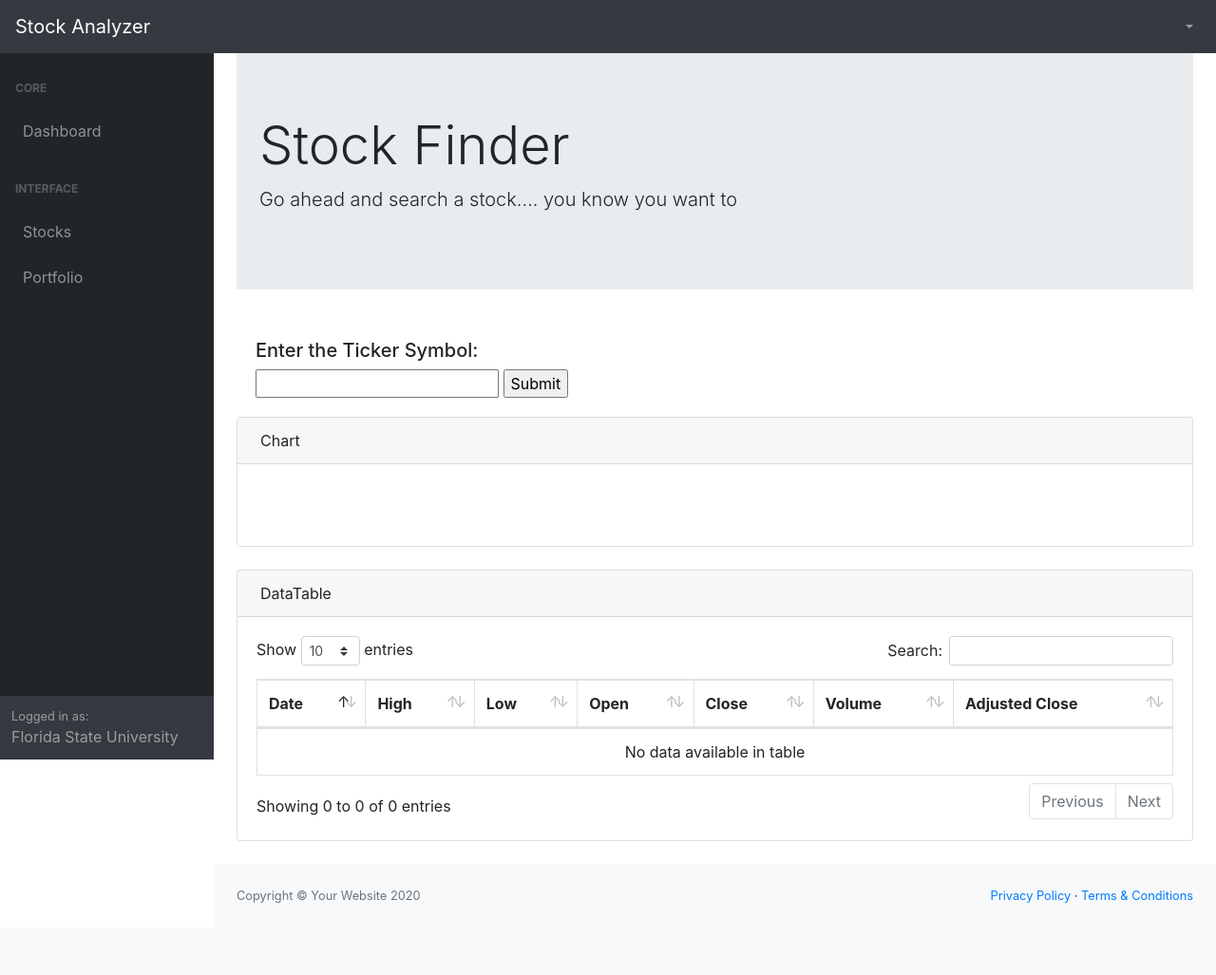
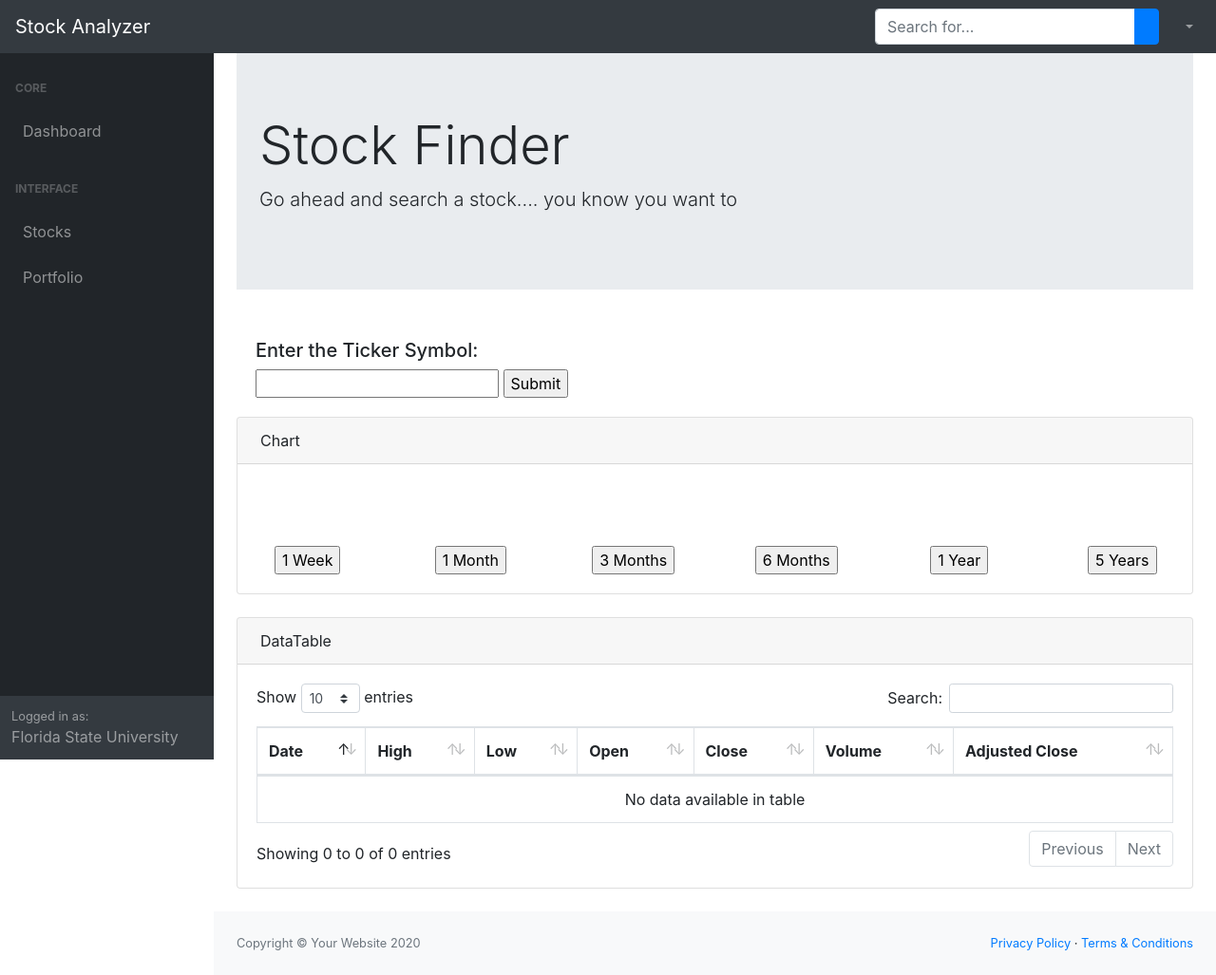
Before and after one commit to am16br/COP4521, a Flask app: template Website/templates/stock.html in a window 1280 px wide. Shown: the whole page at 95% size. Before the commit the page ends 951 px from the top, so only its background shows below. Run offline with Flask 2, Linux system fonts and the light colour scheme; the template is opened without the code that fills it, so the values that code supplies are empty; some libraries are stand-ins or nearby versions.

Commit message:
Update stock.html

```diff
--- a/Website/templates/stock.html
+++ b/Website/templates/stock.html
@@ -19,8 +19,14 @@
             <a class="navbar-brand" href="index">Stock Analyzer</a>
             <button class="btn btn-link btn-sm order-1 order-lg-0" id="sidebarToggle" href="#"><i class="fas fa-bars"></i></button>
             <!-- Navbar Search-->
-            <div class="input-group">
-            </div>
+            <form class="d-none d-md-inline-block form-inline ml-auto mr-0 mr-md-3 my-2 my-md-0">
+                <div class="input-group">
+                    <input class="form-control" type="text" placeholder="Search for..." aria-label="Search" aria-describedby="basic-addon2" />
+                    <div class="input-group-append">
+                        <button class="btn btn-primary" type="button"><i class="fas fa-search"></i></button>
+                    </div>
+                </div>
+            </form>
             <!-- Navbar-->
             <ul class="navbar-nav ml-auto ml-md-0">
                 <li class="nav-item dropdown">
@@ -29,7 +35,7 @@
                         <a class="dropdown-item" href="#">Settings</a>
                         <a class="dropdown-item" href="#">Activity Log</a>
                         <div class="dropdown-divider"></div>
-                        <a class="dropdown-item" href="login">Logout</a>
+                        <a class="dropdown-item" href="login.html">Logout</a>
                     </div>
                 </li>
             </ul>
@@ -147,6 +153,28 @@
                                                 });
                                             }
                                         </script>
+                                        <form action="{{url_for('stock')}}" method='post'>    <!--form sends data to app.py to be added to db-->
+                                            <div class="row" style="margin-bottom: 20px;">
+                                                <div class="col" style="text-align: center;">
+                                                    <input type="submit" name="1" value="1 Week">
+                                                </div>
+                                                <div class="col" style="text-align: center;">
+                                                    <input type="submit" name="1" value="1 Month">
+                                                </div>
+                                                <div class="col" style="text-align: center;">
+                                                    <input type="submit" name="1" value="3 Months">
+                                                </div>
+                                                <div class="col" style="text-align: center;">
+                                                    <input type="submit" name="1" value="6 Months">
+                                                </div>
+                                                <div class="col" style="text-align: center;">
+                                                    <input type="submit" name="1" value="1 Year">
+                                                </div>
+                                                <div class="col" style="text-align: center;">
+                                                    <input type="submit" name="1" value="5 Years">
+                                                </div>
+                                            </div>
+                                        </form>
                                 </div>
                         <div class="card mb-4">
                             <div class="card-header">
```
